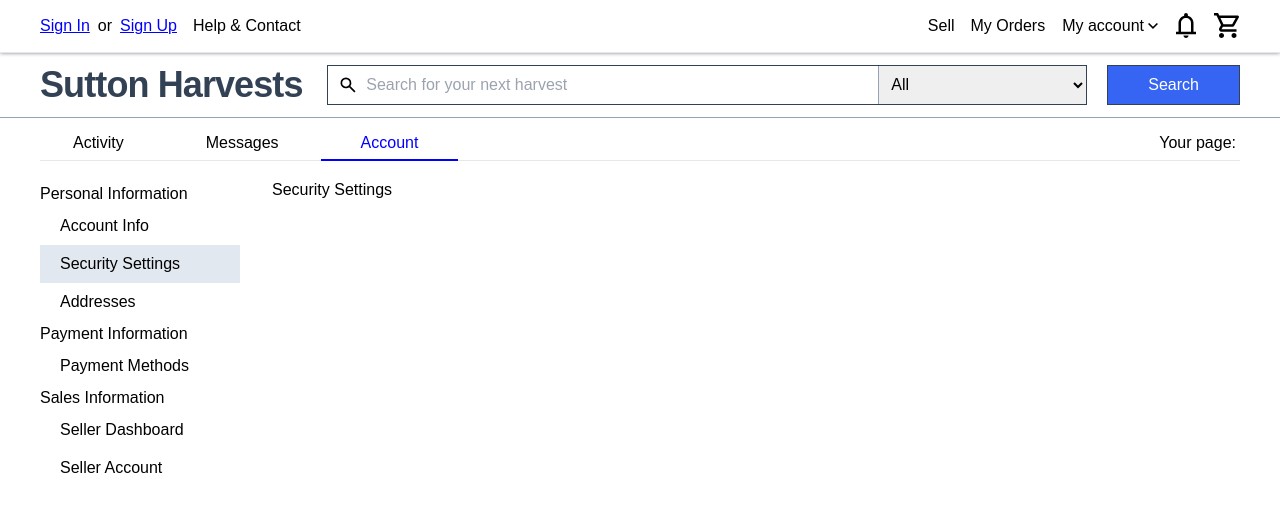
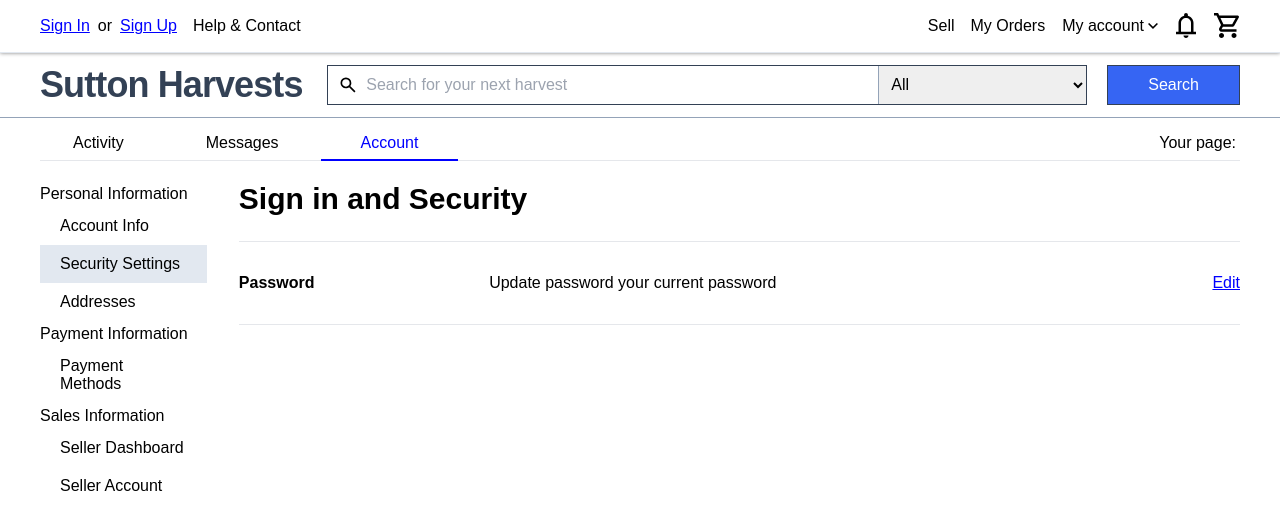
Before and after one commit to dwbrown115/sutton_harvests, a React (Vite) app: page /account/security-settings in a window 1280 px wide. Shown: the top 530 px of the page. Built offline with nearby package versions, Linux system fonts and the light colour scheme; no server answers.

Commit message:
added ability to change user's password

```diff
--- a/src/firebase/firestore/updateData.ts
+++ b/src/firebase/firestore/updateData.ts
@@ -1,7 +1,7 @@
 import { firebase_app } from "../index";
 import { doc, updateDoc, getFirestore } from "firebase/firestore";
 
-export default async function updateData(collection: string, id:string, data: any) {
+export default async function updateData(collection: string, id: string, data: any) {
     const db = getFirestore(firebase_app);
     const contentRef = await doc(db, collection, id);
     try {
--- a/src/pages/AccountBarPages/accountPages/personalInfo/securitySettings/index.tsx
+++ b/src/pages/AccountBarPages/accountPages/personalInfo/securitySettings/index.tsx
@@ -1,14 +1,142 @@
+import { useState } from "react";
+import {
+  getAuth,
+  updatePassword,
+  EmailAuthProvider,
+  reauthenticateWithCredential,
+} from "firebase/auth";
+import { useNavigate } from "react-router-dom";
+
 import { AccountBar, AccountSidebar } from "../../../../../components";
+import { firebase_app } from "../../../../../firebase";
+import { logOut } from "../../../../../firebase";
 
 export default function securitySettings() {
+  const auth = getAuth(firebase_app);
+  const router = useNavigate();
+  const user = auth.currentUser;
+
+  const [oldPassword, setOldPassword] = useState("");
+  const [newPassword, setNewPassword] = useState("");
+  const [confirmNewPassword, setConfirmNewPassword] = useState("");
+  const [editPassword, setEditPassword] = useState(false);
+  const [error, setError] = useState("");
+
+  async function handleUpdatePasswordForm(e: any) {
+    e.preventDefault();
+    if (auth.currentUser?.email) {
+      const email = auth.currentUser.email;
+      const credential = EmailAuthProvider.credential(email, oldPassword);
+      await reauthenticateWithCredential(user!, credential)
+        .then(async () => {
+          if (newPassword === confirmNewPassword) {
+            await updatePassword(user!, newPassword)
+              .then(() => {
+                // alert("Password updated successfully!");
+                logOut();
+                router("/signin");
+              })
+              .catch((error) => {
+                setError(error.message);
+              });
+          } else {
+            setError("Passwords do not match!");
+          }
+        })
+        .catch((error) => {
+          setError(error.message);
+        });
+    }
+  }
+
+  function handleUpdatePassword() {
+    return (
+      <div className="py-8 flex">
+        <div className="w-1/3 font-semibold">Password</div>
+        {editPassword ? (
+          <form
+            onSubmit={handleUpdatePasswordForm}
+            className="flex flex-col w-1/3"
+          >
+            <div>Update password your current password</div>
+            <div className="text-red mt-3">{error}</div>
+            <input
+              className="border border-black rounded-md px-4 py-2 mt-4 w-full bg-gray-50"
+              type="password"
+              onChange={(e) => setOldPassword(e.target.value)}
+              required
+              value={oldPassword}
+              id="oldPassword"
+              placeholder="Current password:"
+            />
+            <input
+              className="border border-black rounded-md px-4 py-2 mt-4 w-full bg-gray-50"
+              type="password"
+              onChange={(e) => setNewPassword(e.target.value)}
+              required
+              value={newPassword}
+              id="newPassword"
+              placeholder="New password:"
+            />
+            <input
+              className="border border-black rounded-md px-4 py-2 mt-4 w-full bg-gray-50"
+              type="password"
+              onChange={(e) => setConfirmNewPassword(e.target.value)}
+              required
+              value={confirmNewPassword}
+              id="confirmNewPassword"
+              placeholder="Confirm new password:"
+            />
+            <div className="mt-4 justify-between flex">
+              <button
+                type="button"
+                className="rounded-xl px-4 py-3 border border-sky-600 text-sky-600 hover:bg-sky-600 hover:text-white  w-12/25 text-sm"
+                onClick={() => {
+                  setEditPassword(false);
+                }}
+              >
+                Cancel
+              </button>
+              <button
+                type="submit"
+                className="rounded-xl px-4 py-3 border border-gray-600 text-white bg-gray-600 hover:bg-transparent hover:text-gray-600 w-12/25 text-sm"
+              >
+                Save
+              </button>
+            </div>
+          </form>
+        ) : (
+          <div className="flex w-full">
+            <div>Update password your current password</div>
+            <div
+              className="text-blue hover:text-purple underline cursor-pointer ml-auto"
+              onClick={() => {
+                setEditPassword(true);
+              }}
+            >
+              Edit
+            </div>
+          </div>
+        )}
+      </div>
+    );
+  }
+
   return (
     <div>
       <AccountBar />
       <div className="mx-10">
         <div className="flex">
           <AccountSidebar />
-          <div>
-            <h1>Security Settings</h1>
+          <div className="w-full">
+            <div>
+              <h1 className="text-3xl font-semibold pb-6">
+                Sign in and Security
+              </h1>
+            </div>
+            <hr className="h-px" />
+            {handleUpdatePassword()}
+            <hr className="h-px" />
           </div>
         </div>
       </div>
```
